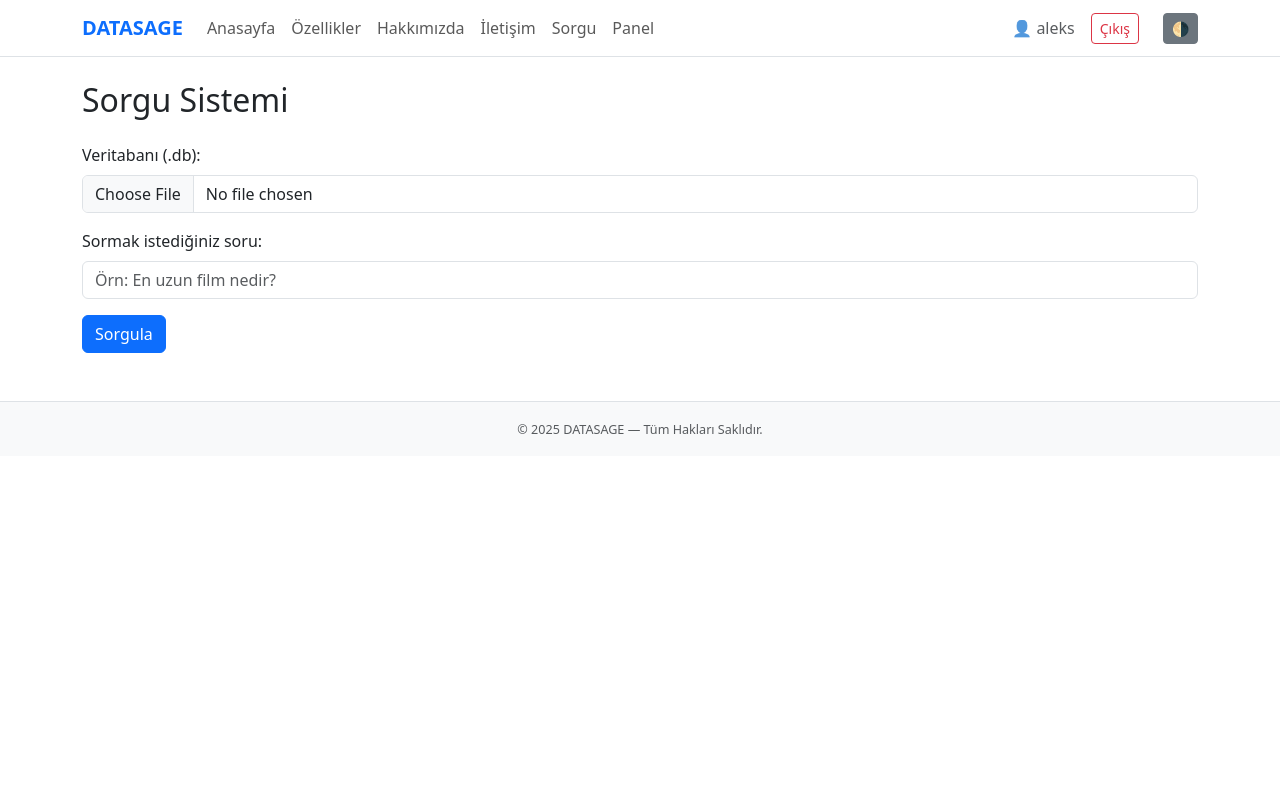
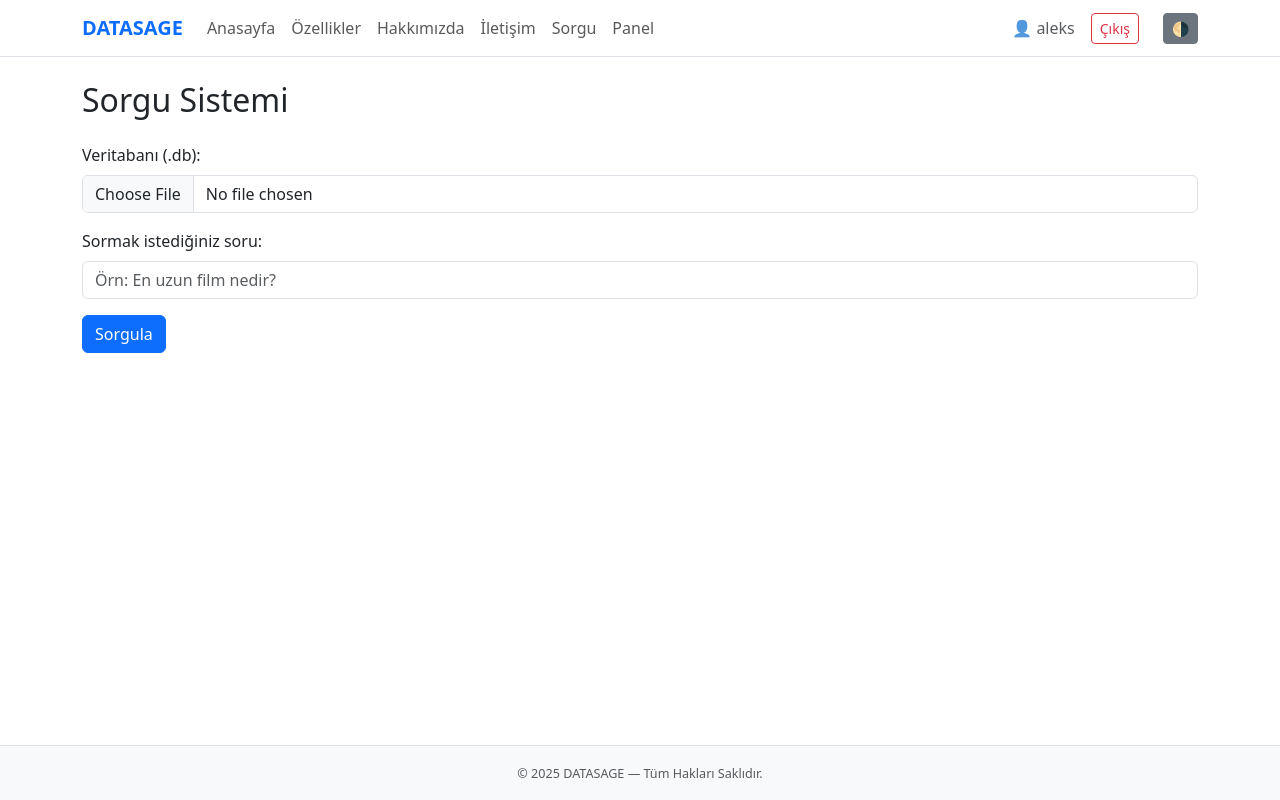
Before and after one commit to AleksDulda/DataSage, a Flask app: page /ask in a window 1280 px wide. Run offline with Flask 3, Linux system fonts and the light colour scheme; a user stored in the database is signed in.

Commit message:
Update base.html

```diff
--- a/Codes/templates/base.html
+++ b/Codes/templates/base.html
@@ -43,8 +43,8 @@
   </div>
 </nav>
 
+<div id="page-content-wrapper"> {# Sticky footer için ana içerik kapsayıcısı #}
     <div class="container mt-4">
-    <!-- Flash mesajlar -->
         {% with messages = get_flashed_messages(with_categories=true) %}
           {% if messages %}
             {% for category, message in messages %}
@@ -58,16 +58,14 @@
 
         {% block content %}{% endblock %}
     </div>
+</div>
 
-<!-- Footer -->
 <footer class="text-center py-3 mt-5 border-top bg-body-tertiary text-muted">
   <small>© 2025 DATASAGE — Tüm Hakları Saklıdır.</small>
 </footer>
 
-<!-- Bootstrap JS -->
 <script src="https://cdn.jsdelivr.net/npm/bootstrap@5.3.0/dist/js/bootstrap.bundle.min.js"></script>
 
-<!-- Tema geçişi -->
 <script>
     const html = document.documentElement;
     const toggleBtn = document.getElementById("theme-toggle");
@@ -83,6 +81,26 @@
 </script>
 
 <style>
+  /* Sticky Footer için CSS Kuralları */
+  html, body {
+      height: 100%; /* HTML ve body'nin tüm ekran yüksekliğini kaplamasını sağlar */
+      margin: 0; /* Tarayıcı varsayılan marjinlerini sıfırla */
+      display: flex; /* Body'yi flex konteyner yapar */
+      flex-direction: column; /* İçeriklerini dikey olarak sırala */
+  }
+
+  #page-content-wrapper { /* Ana içerik kapsayıcısı */
+      flex-grow: 1; /* Mevcut alanı kaplamak için büyüyebilir */
+      flex-shrink: 0; /* Küçülmesini engeller */
+  }
+
+  footer {
+    flex-shrink: 0; /* Footer'ın küçülmesini engeller */
+    font-size: 0.9rem;
+    /* Footer'daki mevcut Bootstrap sınıfları: text-center py-3 mt-5 border-top bg-body-tertiary text-muted */
+  }
+
+  /* Mevcut tema geçişi stilleri */
   html[data-bs-theme="dark"] #main-navbar {
     background-color: #212529 !important;
     border-color: #444;
@@ -103,10 +121,6 @@
     background-color: #0d6efd;
     color: #fff;
   }
-
-  footer {
-    font-size: 0.9rem;
-  }
 </style>
 
 </body>
```
Lines whose indentation alone changed are shown as unchanged.
